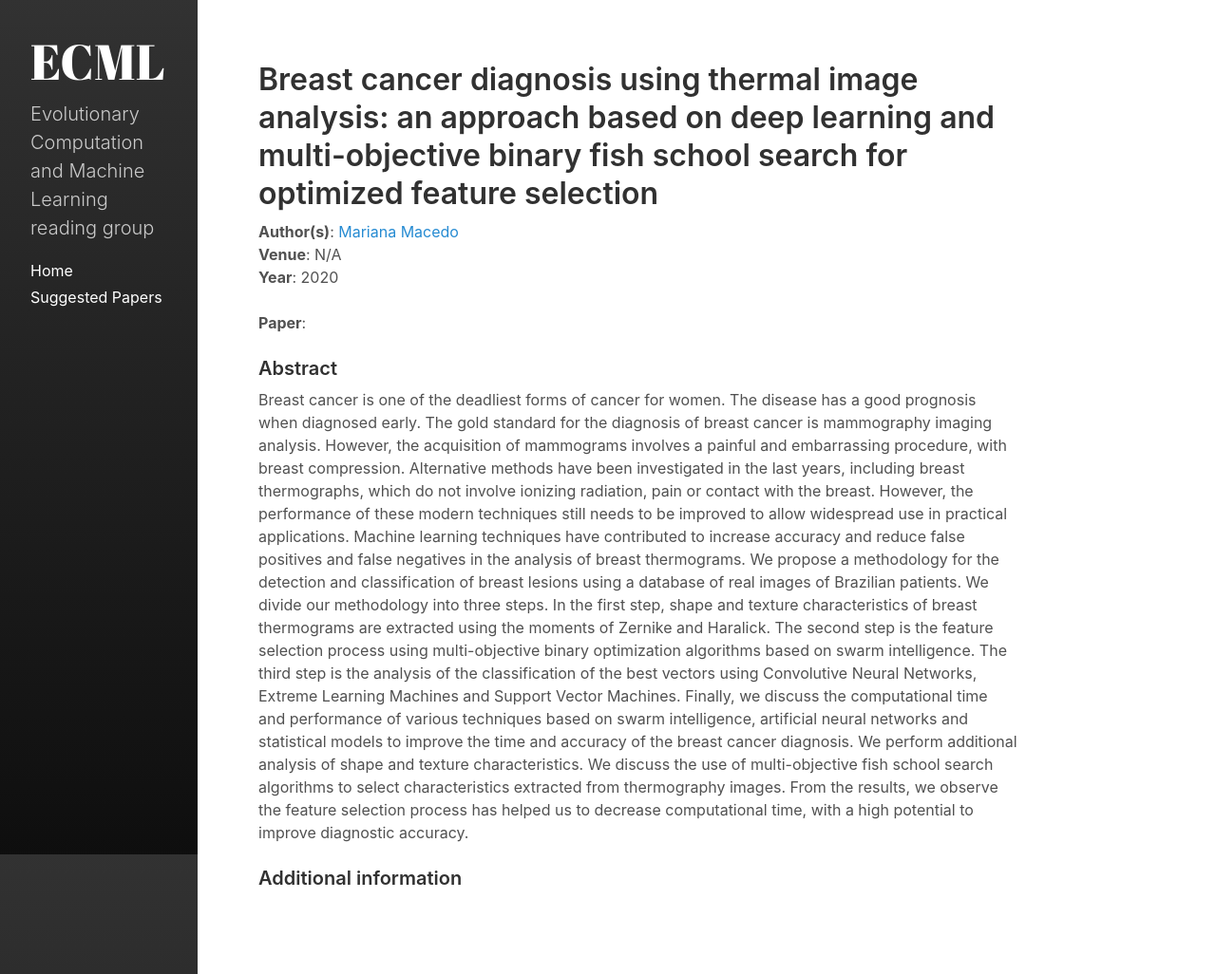
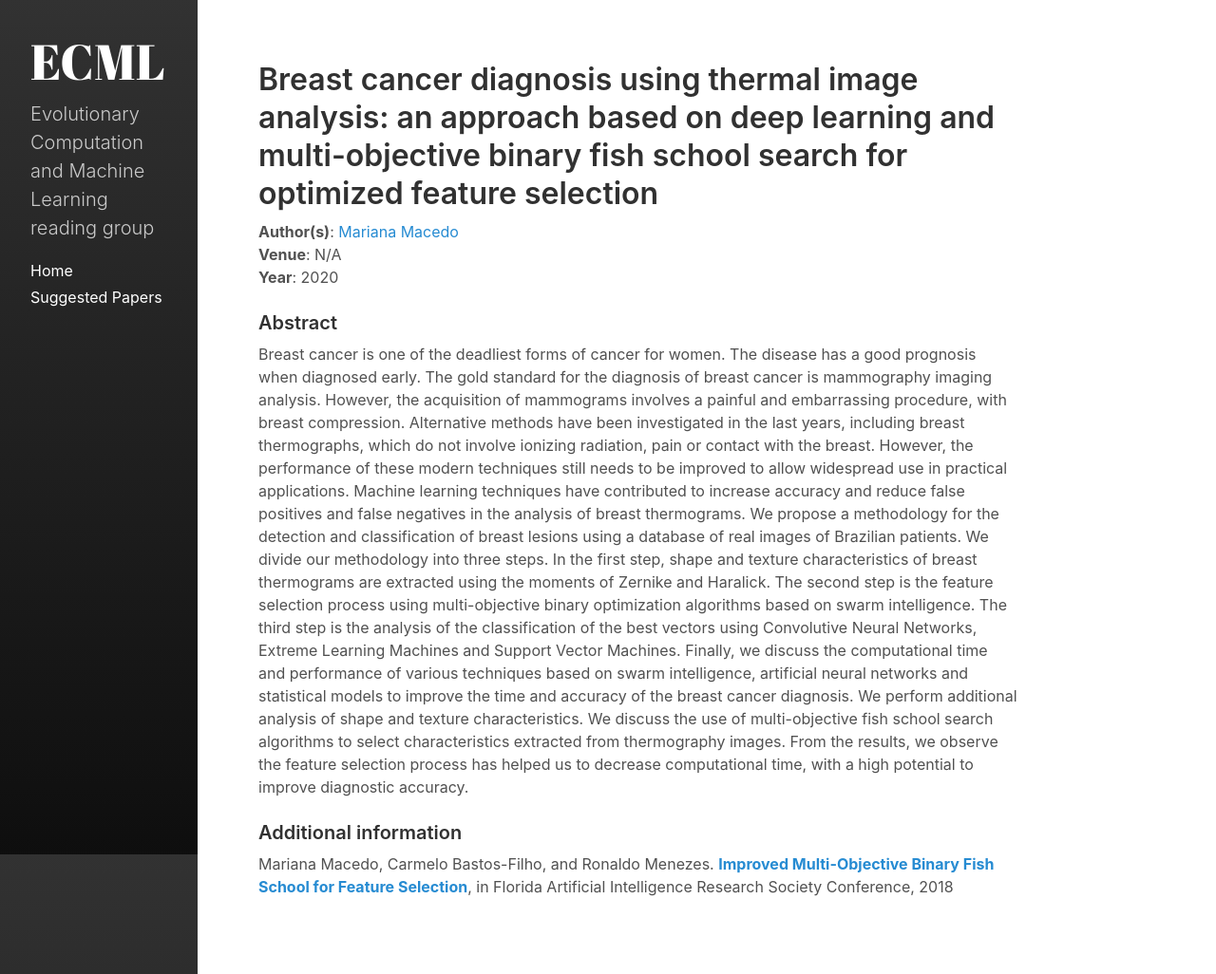
Before and after one commit to exeter-ecml/exeter-ecml.github.io, a Jekyll site: the page built from _papers/0030-breast-cancer-diagnosis-using-thermal-image-analysis.md, in a window 1280 px wide and 1026 px high. Shown: the whole window at 95% size. Built offline with Jekyll 4.4.1, drawn with Linux system fonts in a browser that asks for light colours; nearby versions of some CDN libraries.

Commit message:
modified paper and small tweaks

```diff
--- a/_layouts/paper.html
+++ b/_layouts/paper.html
@@ -7,10 +7,10 @@ layout: page
 {% endfor %}<br/>
 <b>Venue</b>: {{page.venue}}<br/>
 <b>Year</b>: {{page.year}}<br/>
+{% if page.link %}
 <br/>
 <b>Paper</b>: <a href="{{page.link}}" target="_blank">{{page.link}}</a>
-
+{% endif %}
 <h3>Abstract</h3>{{page.abstract | markdownify}}
-
 <h3>Additional information</h3>
 {{page.content}}
--- a/_papers/0030-breast-cancer-diagnosis-using-thermal-image-analysis.md
+++ b/_papers/0030-breast-cancer-diagnosis-using-thermal-image-analysis.md
@@ -43,3 +43,6 @@ who_suggested: Mariana Macedo
 
 status: suggested
 ---
+Mariana Macedo, Carmelo Bastos-Filho, and Ronaldo Menezes.
+**[Improved Multi-Objective Binary Fish School for Feature Selection](https://www.aaai.org/ocs/index.php/FLAIRS/FLAIRS18/paper/viewPDFInterstitial/17672/16879)**,
+in Florida Artificial Intelligence Research Society Conference, 2018
```
Also changed, not shown: _meetings/2020-07-22.md (+2 -2 lines), index.md (+1 -2 lines).
